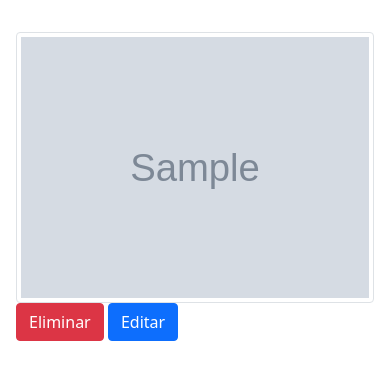
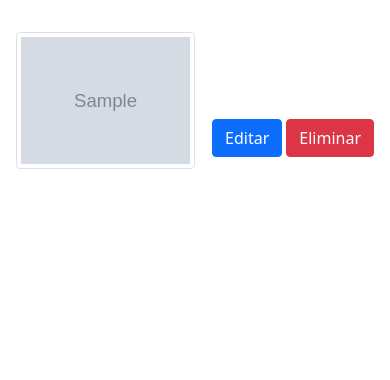
Before and after one commit to andres310/Biblioteca, a Django app: page /carousel/ in a window 390 px wide. Shown: the part 134-514 px from the top of the page. Run offline with Django 3.2, Linux system fonts and the light colour scheme; tables that the repository leaves empty hold one stand-in row (values such as "Sample post"); grey boxes marked "Sample" are stand-in pictures.

Commit message:
Arregló de responsiveness en templates

```diff
--- a/biblioteca/biblioteca/settings.py
+++ b/biblioteca/biblioteca/settings.py
@@ -2,12 +2,6 @@
 Django settings for biblioteca project.
 
 Generated by 'django-admin startproject' using Django 3.2.4.
-
-For more information on this file, see
-https://docs.djangoproject.com/en/3.2/topics/settings/
-
-For the full list of settings and their values, see
-https://docs.djangoproject.com/en/3.2/ref/settings/
 """
 
 from pathlib import Path
--- a/biblioteca/bookapp/views.py
+++ b/biblioteca/bookapp/views.py
@@ -1,5 +1,3 @@
-from os import TMP_MAX
-from typing import Set
 from django.shortcuts import redirect, render
 from django.views.generic import View, ListView
 from django.contrib.auth.mixins import LoginRequiredMixin
@@ -9,8 +7,9 @@ from django.contrib import messages
 from django.core.paginator import Paginator
 from django.contrib.auth.decorators import login_required
 from django.db.models import Q
-from django.http import HttpResponse
 
+
+# Gestiona los modelos para todas las vistas
 MODELS = {
     'file': File,
     'image': Image,
@@ -60,9 +59,14 @@ class UploadFormsView(LoginRequiredMixin, View):
             return redirect('upload')
         else:
             # Muestra errores en el formulario
+            print(form.errors.get_json_data())
+            for k in form.errors:
+                messages.error(request, f'{form.errors}')
+            """
             for field, items in form.errors.items():
                 for item in items:
                     messages.error(request, f'{field}: {item}')
+            """
 
 
 class UpdateFormsView(LoginRequiredMixin, View):
@@ -106,8 +110,10 @@ class UpdateFormsView(LoginRequiredMixin, View):
             messages.success(request, 'El formulario se ha actualizado correctamente')
             return redirect('home')
         else:
+            print(form.errors)
             for msg in form.error_messages:
                 messages.error(request, form.error_messages[msg])
+            #messages.error(request, form.error_messages)
 
 
 class SearchResultsView(ListView):
--- a/biblioteca/templates/home.html
+++ b/biblioteca/templates/home.html
@@ -21,6 +21,7 @@
 		</button>
 	</div>
 </div>
+<br>
 <!--INICIO FILTROS-->
 <section class="container-sm">
 	<button type="button" class="btn btn-primary" data-bs-target="#offcanvasFiltros" data-bs-toggle="offcanvas" aria-controls="offCanvasFiltros">
--- a/biblioteca/templates/listview.html
+++ b/biblioteca/templates/listview.html
@@ -2,26 +2,30 @@
 {% block title %}Prueba{% endblock title %}
 {% block content %}
 <br>
-<div class="d-flex justify-content-center">
+<div class="d-flex w-100">
     <br>
-    <ul class="list-group list-group-flush">
+    <ul class="d-flex w-100 justify-content-evely list-group list-group-flush">
     {% for obj in object_list %}
-        <li class="list-group-item">
+        <li class="flex-row list-group-item w-100">
             {% if obj.content_type == 'carousel' %}
-                <img src="{{ obj.img.url }}" class="img-thumbnail">
+            <div class="h-50 w-50 d-inline-block">
+                <img src="{{ obj.img.url }}" class="img-thumbnail" style="object-fit: scale-down;">
+            </div>
             {% else %}
-                <p>{{ obj }}</p>
+                {{ obj }}
             {% endif %}
-            <button type="button" class="btn btn-danger">
-                <a href="{% url 'delete' obj.content_type obj.id %}" class="text-decoration-none text-white">
-                    Eliminar
-                </a>
-            </button>
-            <button type="button" class="btn btn-primary">
-                <a href="{% url 'update' obj.content_type obj.id %}" class="text-decoration-none text-white">
-                    Editar
-                </a>
-            </button>
+            <div class="d-flex flex-row justify-content-end">
+                <button type="button" class="btn btn-primary ms-1">
+                    <a href="{% url 'update' obj.content_type obj.id %}" class="text-decoration-none text-white">
+                        Editar
+                    </a>
+                </button>
+                <button type="button" class="btn btn-danger ms-1">
+                    <a href="{% url 'delete' obj.content_type obj.id %}" class="text-decoration-none text-white">
+                        Eliminar
+                    </a>
+                </button>
+            </div>
         </li>
     {% empty %}
         <h2>No hay contenido que mostrar</h2>
--- a/biblioteca/templates/upload.html
+++ b/biblioteca/templates/upload.html
@@ -36,7 +36,8 @@
     }
     formatHelpText();
 </script>
-<!--PENDIENTE REFACTORIZAR ESTA WEA HORRIBLE QUE SE REPITE SIN SENTIDO-->
+<!--PENDIENTE REFACTORIZAR -->
+<br>
 <section class="container-fluid">
     <section class="img-card-grid align-middle">
         <div class="img-card">
```
Also changed, not shown: biblioteca/templates/content.html (+10 -7 lines).
